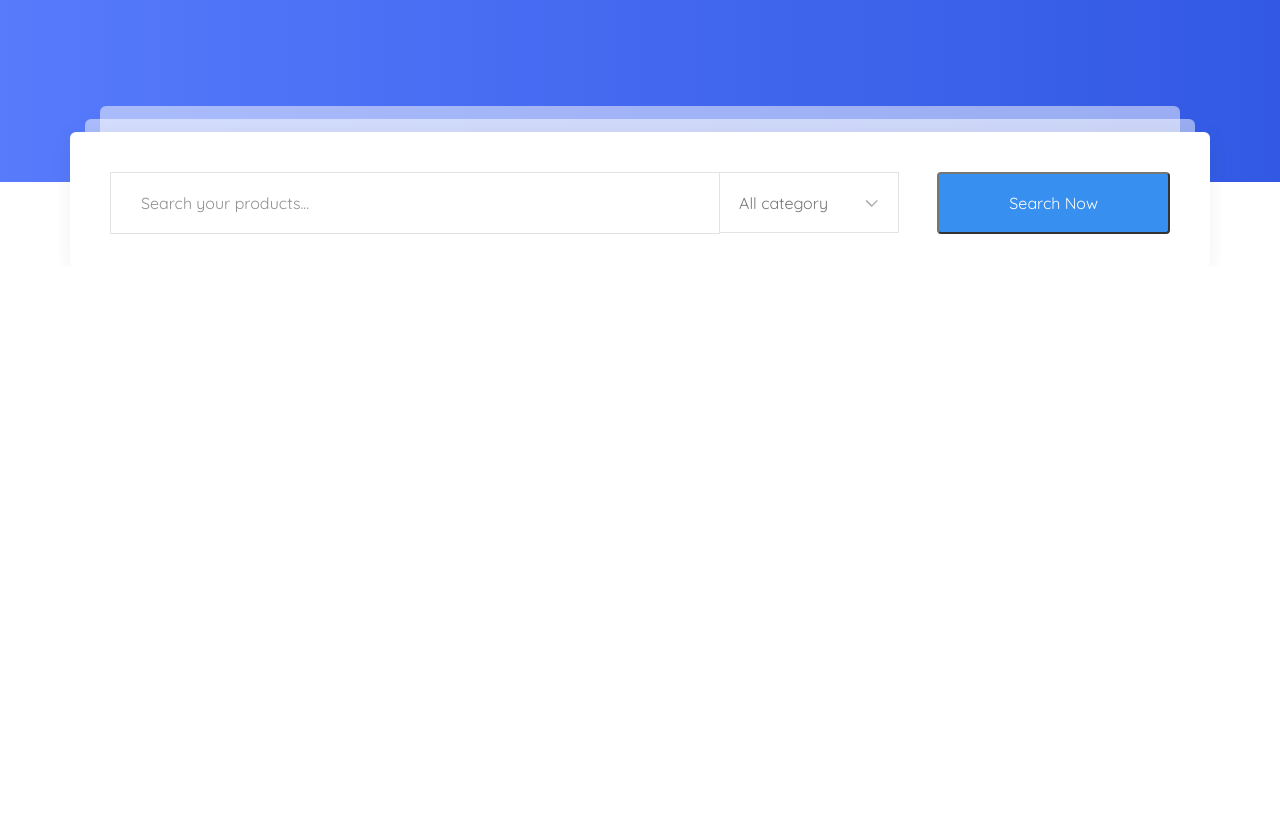
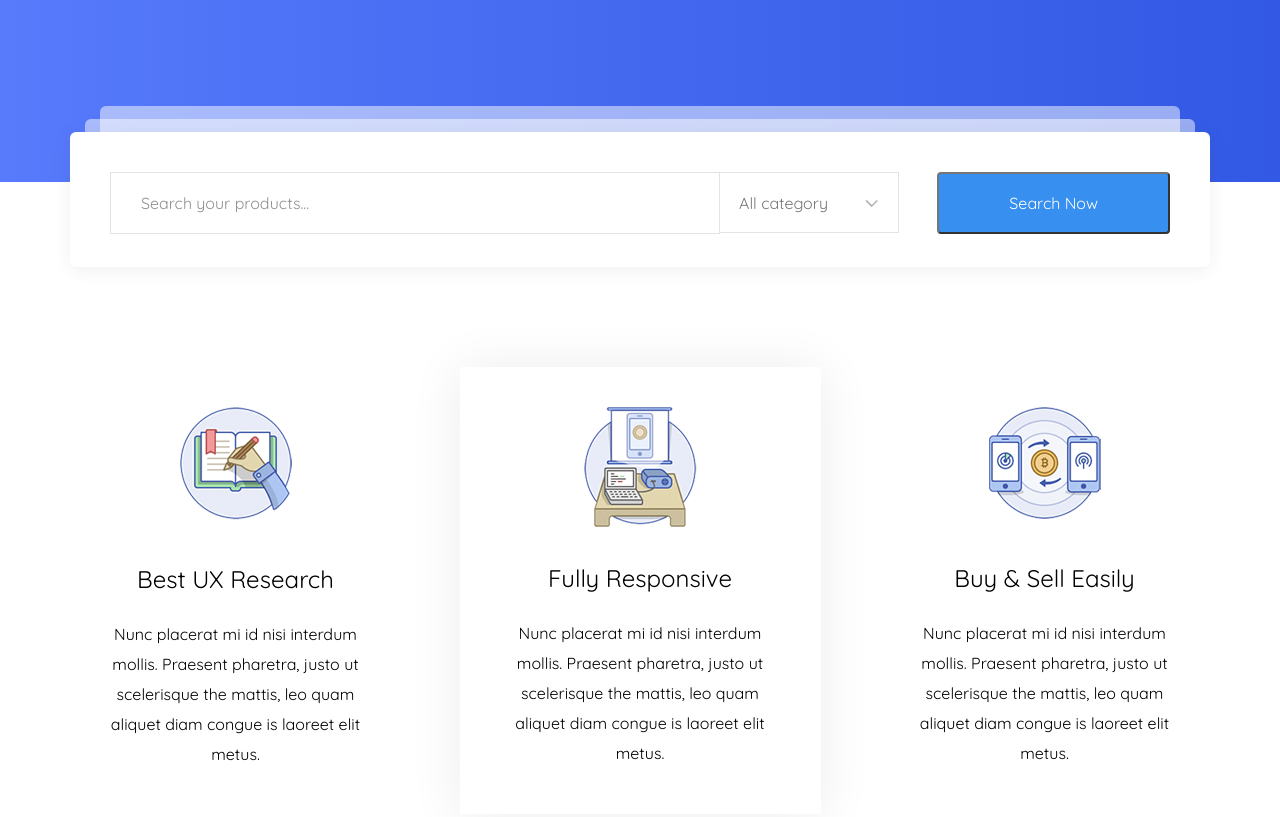
Before and after one commit to zibrulyaa/martplace, a website: page app/index.html in a window 1280 px wide. Shown: the part 724-1541 px from the top of the page. Before the commit the page ends 991 px from the top, so only its background shows below. Drawn offline with nearby package versions, Linux system fonts and the light colour scheme; files that its build step writes are made by us from their sources.

Commit message:
Added features

```diff
--- a/app/index.html
+++ b/app/index.html
@@ -94,7 +94,7 @@
               <a href="#" class="right__btn">Popular Products</a>
             </div>
           </div>
-          <div class="slider__item">
+          <!-- <div class="slider__item">
             <div class="slider__item-title">
               Create Your Own <span>Digital Product Marketplace</span>
             </div>
@@ -119,14 +119,14 @@
               <a href="#">View All Products</a>
               <a href="#" class="right__btn">Popular Products</a>
             </div>
-          </div>
+          </div> -->
         </div>
         <div class="search__box">
           <div class="search__box-item-1"></div>
           <div class="search__box-item-2"></div>
           <div class="search__box-item-3">
             <form action="" class="form__inner">
-                <input type="text" placeholder="Search your products...">
+              <input type="text" placeholder="Search your products..." />
               <a class="category__btn">All category</a>
               <button type="submit" class="search__btn">Search Now</button>
             </form>
@@ -134,7 +134,45 @@
         </div>
       </div>
     </section>
+
     <!-- end slider -->
+
+    <!-- start features -->
+    <section class="features">
+      <div class="container">
+        <div class="features__inner">
+          <div class="features__item">
+            <div class="features__item-img"><img src="images/features-item-1.png" alt="" /></div>
+            <div class="features__item-title">Best UX Research</div>
+            <div class="features__item-text">
+              Nunc placerat mi id nisi interdum mollis. Praesent pharetra, justo
+              ut scelerisque the mattis, leo quam aliquet diam congue is laoreet
+              elit metus.
+            </div>
+          </div>
+          <div class="features__item center-feature">
+            <div class="features__item-img"><img src="images/features-item-2.png" alt="" /></div>
+            <div class="features__item-title">Fully Responsive</div>
+            <div class="features__item-text">
+              Nunc placerat mi id nisi interdum mollis. Praesent pharetra, justo
+              ut scelerisque the mattis, leo quam aliquet diam congue is laoreet
+              elit metus.
+            </div>
+          </div>
+          <div class="features__item">
+            <div class="features__item-img"><img src="images/features-item-3.png" alt="" /></div>
+            <div class="features__item-title">Buy & Sell Easily</div>
+            <div class="features__item-text">
+              Nunc placerat mi id nisi interdum mollis. Praesent pharetra, justo
+              ut scelerisque the mattis, leo quam aliquet diam congue is laoreet
+              elit metus.
+            </div>
+          </div>
+        </div>
+      </div>
+    </section>
+    <!-- end features -->
+
     <script src="https://ajax.googleapis.com/ajax/libs/jquery/3.4.1/jquery.min.js"></script>
     <script src="js/libs.min.js"></script>
     <script src="js/main.js"></script>
--- a/app/scss/style.scss
+++ b/app/scss/style.scss
@@ -222,6 +222,36 @@
   }
 }
 
+//end slider
 
+//start features
 
-//end slider
+.features__inner{
+  margin-top: 185px;
+  margin-bottom: 120px;
+  display: flex;
+  justify-content: space-between;
+  .features__item{
+    text-align: center;
+    max-width: 361px;
+    padding: 40px 35px 45px;
+
+    &-img{
+      margin-bottom: 35px;
+    }
+    &-title{
+      font-size: 24px;
+      margin-bottom: 25px;
+    }
+  }
+  .center-feature{
+    background-color: #fff;
+    box-shadow: 0px 2px 50px 0px rgba(0, 0, 0, 0.08);
+    img{
+      margin-bottom: -8px;
+    }
+
+  }
+}
+
+//end features
```
Also changed, not shown: app/images/features-item-1.png (added), app/images/features-item-2.png (added), app/images/features-item-3.png (added). Lines whose indentation alone changed are shown as unchanged.
